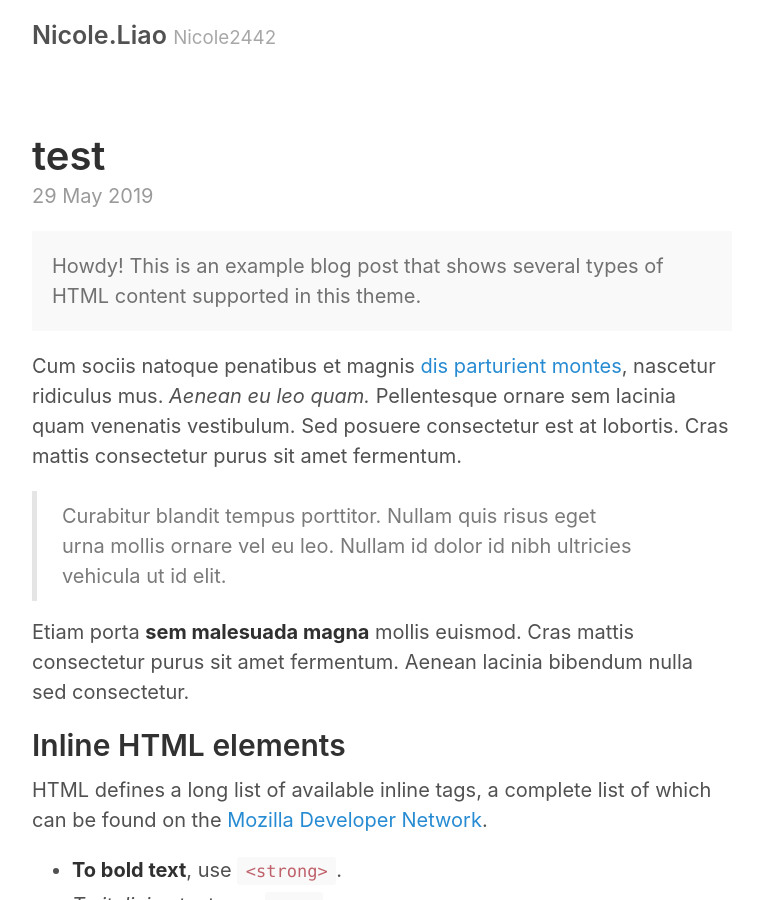
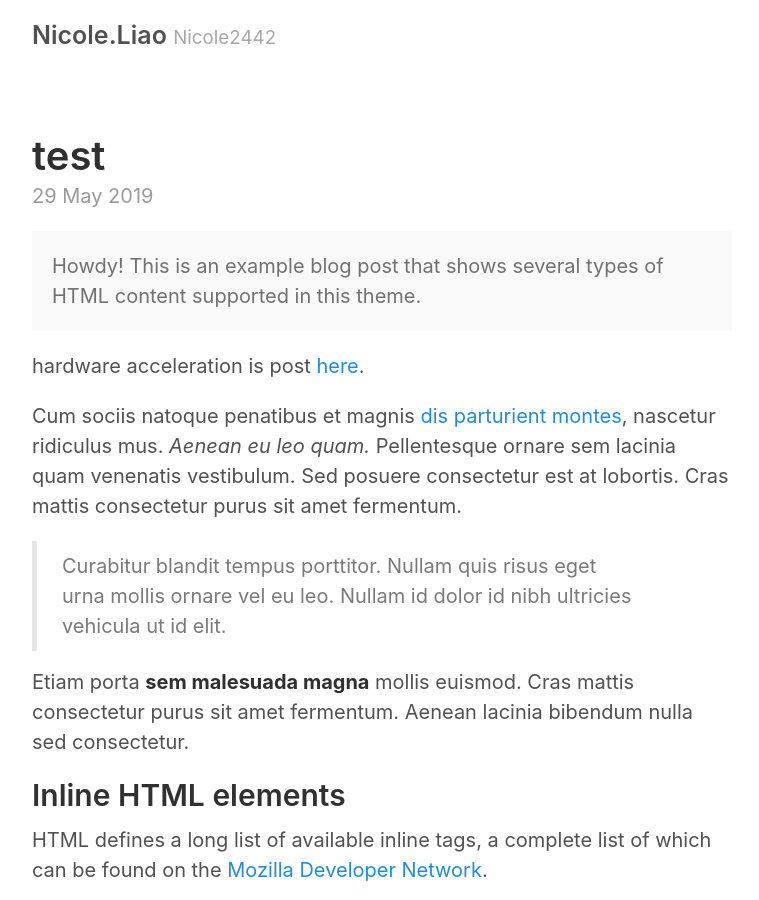
Before and after one commit to Nicole2442/Nicole2442.github.io, a Jekyll site: the page built from _posts/2019-05-29-test.md, in a window 1280 px wide and 900 px high. Shown: the whole window, without its empty margins (258-1017 px from the left). Built offline with Jekyll 4.4.1, drawn with Linux system fonts in a browser that asks for light colours.

Commit message:
change the main page

```diff
--- a/_config.yml
+++ b/_config.yml
@@ -4,8 +4,8 @@ permalink:           pretty
 # Setup
 title:               Nicole.Liao
 tagline:             Nicole2442
-url:                 https://nicole2442.github.io
-paginate:            3
+url:                 "http://getpoole.com"
+paginate:            1
 baseurl:             ""
 
 # Assets
--- a/_posts/2019-05-29-test.md
+++ b/_posts/2019-05-29-test.md
@@ -1,12 +1,16 @@
 ---
+author: Nicole Liao
 layout: post
 title: test
+date: 2019-05-29
 ---
 
 
 <div class="message">
   Howdy! This is an example blog post that shows several types of HTML content supported in this theme.
 </div>
+
+hardware acceleration is post [here](https://nicole2442.github.io/HW-acceleration/).
 
 Cum sociis natoque penatibus et magnis <a href="#">dis parturient montes</a>, nascetur ridiculus mus. *Aenean eu leo quam.* Pellentesque ornare sem lacinia quam venenatis vestibulum. Sed posuere consectetur est at lobortis. Cras mattis consectetur purus sit amet fermentum.
 
```
Also changed, not shown: 12 other files.
